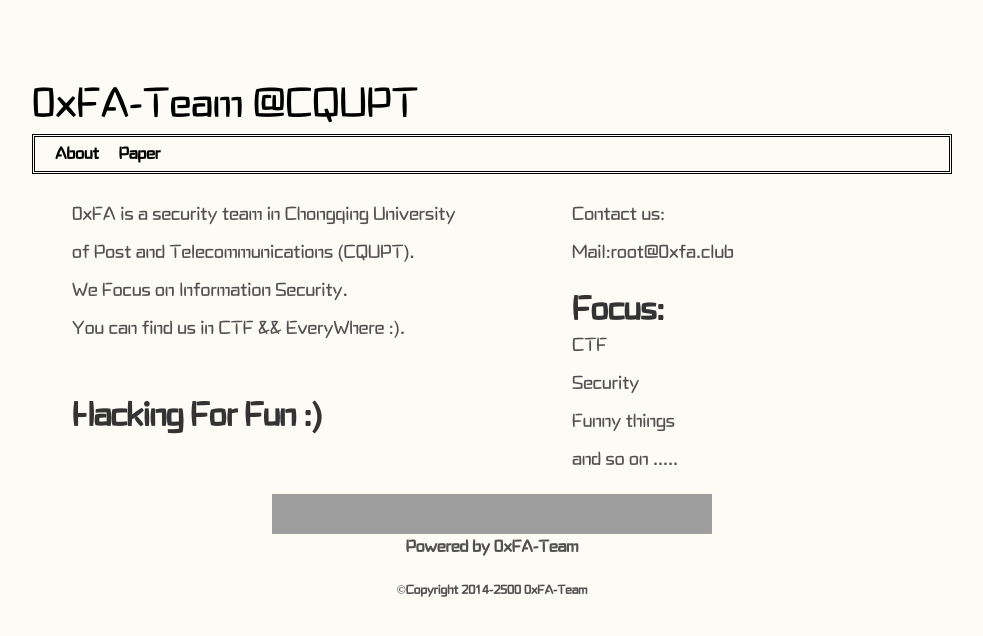
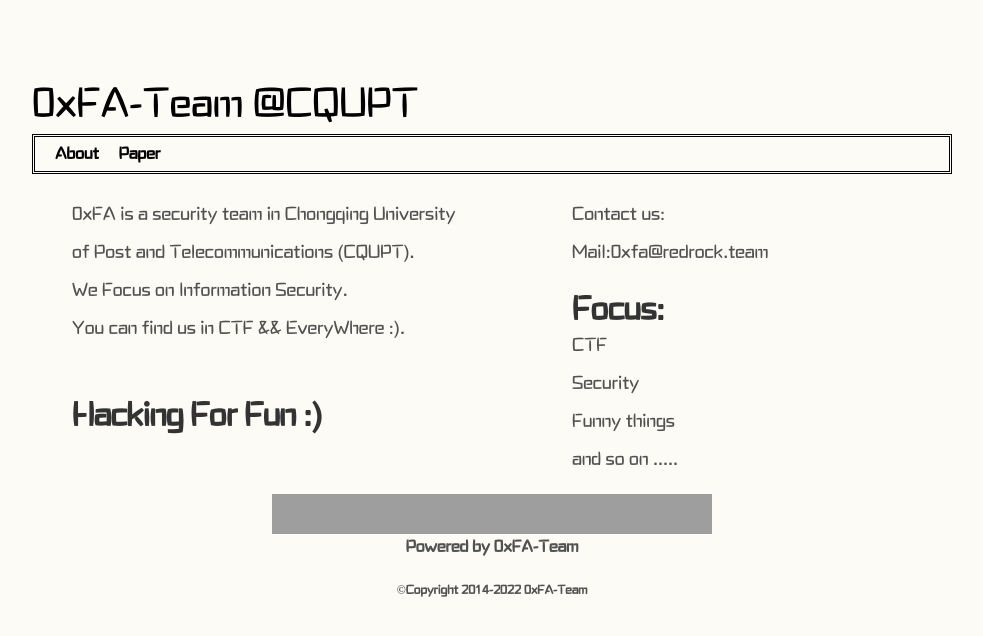
Before and after one commit to 0xFA-Team/0xFA-Team.github.io, a Jekyll site: the page index.html, which Jekyll copies as it is, in a window 1280 px wide. Shown: the top 636 px of the page, without its empty margins (148-1131 px from the left). Built offline with Jekyll 4.4.1, drawn with Linux system fonts in a browser that asks for light colours; grey boxes are pictures that could not be loaded.

Commit message:
A new start from 2022

```diff
--- a/_layouts/post.html
+++ b/_layouts/post.html
@@ -27,5 +27,5 @@
         <div style="background-color: #FCFBF6;margin-left: auto;margin-right: auto;text-align: center;margin-top:40px;">
             Powered by <a herf="{{ site.baseurl}}"> 0xFA-Team</a>
             <br>
-            ©Copyright 2014-2500 <a herf="{{ site.baseurl}}"> 0xFA-Team</a>
+            ©Copyright 2014-2022 <a herf="{{ site.baseurl}}"> 0xFA-Team</a>
         </div>{{ site.baseurl}}
--- a/index.html
+++ b/index.html
@@ -22,7 +22,7 @@
         <div class="cuteBox">
             <div id="cuteBox-right">
               <p>Contact us:</p>
-              <p>Mail:root@0xfa.club</p>
+              <p>Mail:0xfa@redrock.team</p>
               <h2>Focus:</h2>
                     <p>CTF</p>
                     <p>Security</p>
@@ -43,7 +43,7 @@
         <div class="cuteFooter">
             <div id="cuteFooter-line"></div>
             <p class="cuteFooter-text">Powered by 0xFA-Team</p>
-            <p class="cuteFooter-copyright">©Copyright 2014-2500 0xFA-Team</p>
+            <p class="cuteFooter-copyright">©Copyright 2014-2022 0xFA-Team</p>
         </div>
     </div>
 </body>
--- a/paper.html
+++ b/paper.html
@@ -33,5 +33,5 @@
         <div style="background-color: #FCFBF6;margin-left: auto;margin-right: auto;text-align: center;margin-top:40px;">
             Powered by <a herf="{{ site.baseurl}}"> 0xFA-Team</a>
             <br>
-            ©Copyright 2014-2500 <a herf="{{ site.baseurl}}"> 0xFA-Team</a>
+            ©Copyright 2014-2022 <a herf="{{ site.baseurl}}"> 0xFA-Team</a>
         </div>{{ site.baseurl}}
```
Also changed, not shown: README.md.
